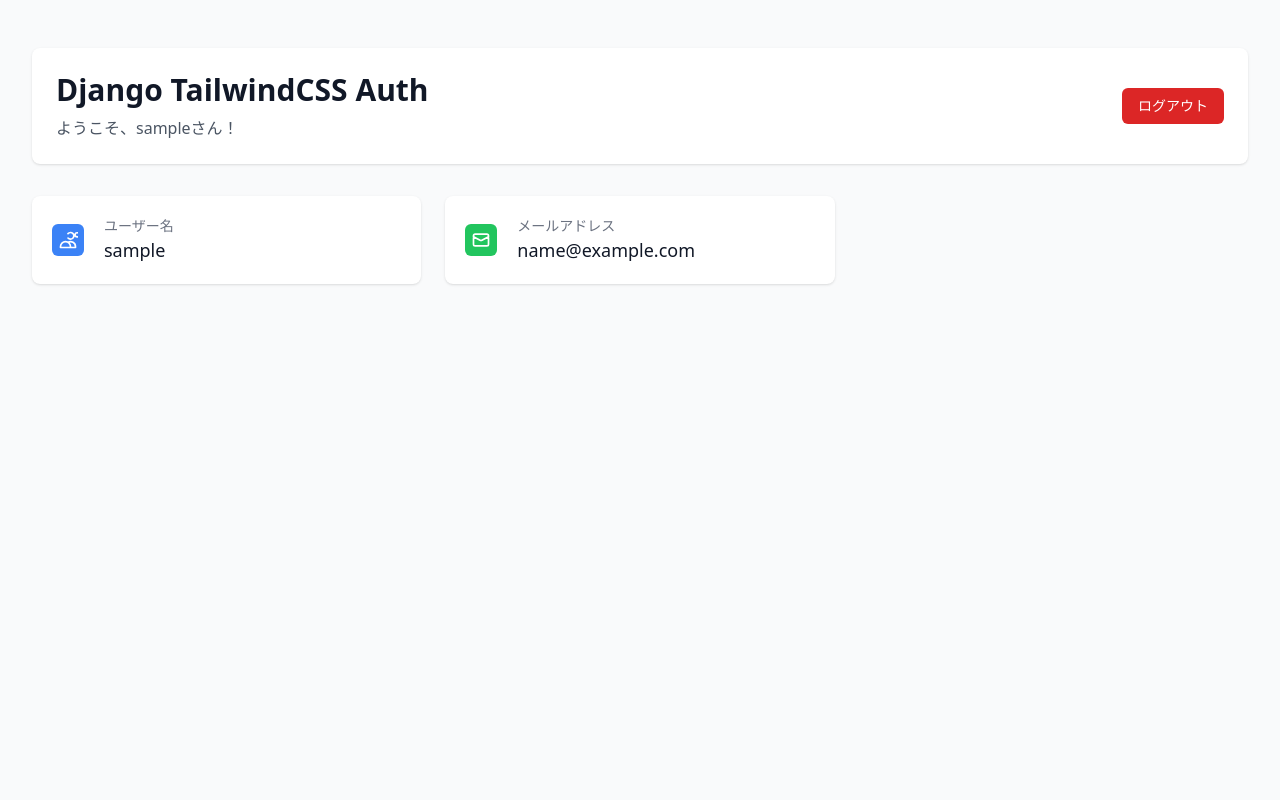
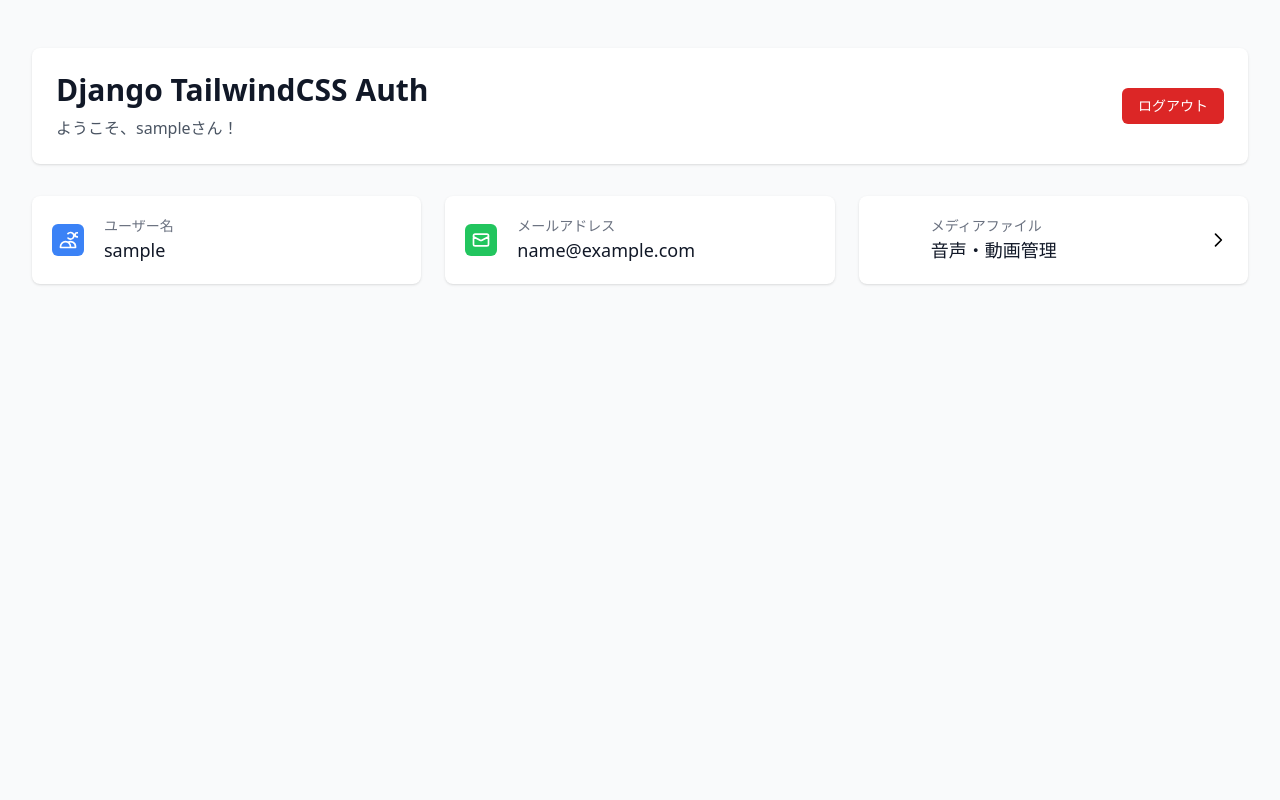
Before and after one commit to yukiharada1228/django-tailwindcss-auth, a Django app: page / in a window 1280 px wide. Run offline with Django 5.2, Linux system fonts and the light colour scheme; the visitor is signed in with stand-in values (Sample User, id 1).

Commit message:
メディアファイル機能を追加
- MediaFileモデルを追加（音声・動画ファイル管理）
- 安全なファイルストレージ機能を実装
- メディアファイルのアップロード・一覧・詳細・削除機能を追加
- 保護されたメディアファイルアクセス制御を実装
- フォームバリデーションとファイルサイズ制限を追加
- テンプレートとURL設定を更新
- Docker設定にメディアディレクトリを追加

```diff
--- a/app/models.py
+++ b/app/models.py
@@ -1,5 +1,51 @@
+import os
+import time
+
 from django.contrib.auth.models import AbstractUser
+from django.core.files.storage import FileSystemStorage
 from django.db import models
+from django.utils import timezone
+
+
+class SafeMediaFileStorage(FileSystemStorage):
+    """
+    安全なメディアファイルストレージ
+    """
+
+    def get_available_name(self, name, max_length=None):
+        """
+        ファイル名を安全な形式に変換し、重複を避ける
+        """
+        # 絶対パスを相対パスに変換
+        if os.path.isabs(name):
+            name = os.path.basename(name)
+
+        # ディレクトリとファイル名に分割
+        dir_name = os.path.dirname(name)
+        base_name = os.path.basename(name)
+        safe_base_name = self._get_safe_filename(base_name)
+        # ディレクトリが存在する場合は結合、そうでなければファイル名のみ
+        safe_name = (
+            os.path.join(dir_name, safe_base_name) if dir_name else safe_base_name
+        )
+
+        # 重複チェックのため元のget_available_nameメソッドを呼び出し
+        return super().get_available_name(safe_name, max_length)
+
+    def _get_safe_filename(self, filename):
+        """
+        ファイル名をタイムスタンプベースの安全な形式に変換
+        """
+        # ファイル拡張子を取得
+        _, ext = os.path.splitext(filename)
+
+        # タイムスタンプベースのファイル名を生成
+        timestamp = int(time.time() * 1000)  # ミリ秒のタイムスタンプ
+
+        # 安全なファイル名を生成
+        safe_name = f"media_{timestamp}{ext}"
+
+        return safe_name
 
 
 class User(AbstractUser):
@@ -9,3 +55,61 @@
 
     def __str__(self):
         return self.username
+
+
+class MediaFile(models.Model):
+    """音声・動画ファイル用のモデル"""
+
+    FILE_TYPE_CHOICES = [
+        ("audio", "音声"),
+        ("video", "動画"),
+    ]
+
+    user = models.ForeignKey(User, on_delete=models.CASCADE, verbose_name="ユーザー")
+    title = models.CharField(max_length=200, verbose_name="タイトル")
+    description = models.TextField(blank=True, verbose_name="説明")
+    file_type = models.CharField(
+        max_length=10, choices=FILE_TYPE_CHOICES, verbose_name="ファイル種別"
+    )
+    file = models.FileField(storage=SafeMediaFileStorage(), verbose_name="ファイル")
+    file_size = models.PositiveIntegerField(verbose_name="ファイルサイズ（バイト）")
+    duration = models.DurationField(null=True, blank=True, verbose_name="再生時間")
+    created_at = models.DateTimeField(default=timezone.now, verbose_name="作成日時")
+    updated_at = models.DateTimeField(auto_now=True, verbose_name="更新日時")
+
+    class Meta:
+        verbose_name = "メディアファイル"
+        verbose_name_plural = "メディアファイル"
+        ordering = ["-created_at"]
+
+    def __str__(self):
+        return f"{self.title} ({self.get_file_type_display()})"
+
+    def get_file_size_mb(self):
+        """ファイルサイズをMB単位で返す"""
+        return round(self.file_size / (1024 * 1024), 2)
+
+    def delete(self, *args, **kwargs):
+        """
+        メディアファイルを完全に削除（ファイル、ディレクトリ、DB）
+        """
+        try:
+            # ファイルを削除
+            if self.file:
+                try:
+                    # ファイルのパスを取得
+                    file_path = self.file.path
+                    if os.path.exists(file_path):
+                        os.remove(file_path)
+                        print(f"メディアファイルを削除しました: {file_path}")
+
+                except (ValueError, AttributeError, OSError) as e:
+                    print(f"メディアファイル削除エラー: {e}")
+
+            # データベースレコードを削除
+            super().delete(*args, **kwargs)
+
+        except Exception as e:
+            print(f"メディアファイル削除中のエラー: {e}")
+            # エラーが発生してもデータベースの削除は継続
+            super().delete(*args, **kwargs)
--- a/app/urls.py
+++ b/app/urls.py
@@ -6,9 +6,29 @@
 
 urlpatterns = [
     path("", views.IndexView.as_view(), name="index"),
-    path("login/", views.LoginView.as_view(), name="login"),
-    path("logout/", views.logout_view, name="logout"),
-    path("signup/", views.SignUpView.as_view(), name="signup"),
-    path("signup_done/", views.SignUpDoneView.as_view(), name="signup_done"),
-    path("activate/<uidb64>/<token>/", views.ActivateView.as_view(), name="activate"),
+    path("accounts/login/", views.LoginView.as_view(), name="login"),
+    path("accounts/logout/", views.logout_view, name="logout"),
+    path("accounts/signup/", views.SignUpView.as_view(), name="signup"),
+    path("accounts/signup_done/", views.SignUpDoneView.as_view(), name="signup_done"),
+    path(
+        "accounts/activate/<uidb64>/<token>/",
+        views.ActivateView.as_view(),
+        name="activate",
+    ),
+    path("media/<path:path>", views.protected_media, name="protected_media"),
+    # メディアファイル関連
+    path("media-files/", views.MediaFileListView.as_view(), name="media_list"),
+    path(
+        "media-files/upload/", views.MediaFileUploadView.as_view(), name="media_upload"
+    ),
+    path(
+        "media-files/<int:pk>/",
+        views.MediaFileDetailView.as_view(),
+        name="media_detail",
+    ),
+    path(
+        "media-files/<int:pk>/delete/",
+        views.MediaFileDeleteView.as_view(),
+        name="media_delete",
+    ),
 ]
--- a/app/views.py
+++ b/app/views.py
@@ -1,16 +1,21 @@
+import mimetypes
+import os
+
+from django.conf import settings
 from django.contrib import messages
 from django.contrib.auth import login, logout
 from django.contrib.auth.mixins import LoginRequiredMixin
 from django.contrib.auth.tokens import default_token_generator
 from django.contrib.auth.views import LoginView as AuthLoginView
+from django.http import Http404, HttpResponse
 from django.shortcuts import redirect, render
 from django.urls import reverse_lazy
 from django.utils.encoding import force_bytes
 from django.utils.http import urlsafe_base64_decode
-from django.views.generic import CreateView, TemplateView
+from django.views.generic import CreateView, DeleteView, ListView, TemplateView
 
-from .forms import SignUpForm
-from .models import User
+from .forms import MediaFileUploadForm, SignUpForm
+from .models import MediaFile, User
 
 
 class IndexView(LoginRequiredMixin, TemplateView):
@@ -88,3 +93,94 @@
         result = activate_user(uidb64, token)
         context = self.get_context_data(result=result)
         return self.render_to_response(context)
+
+
+def protected_media(request, path):
+    """保護されたメディアファイルへのアクセス制御"""
+    user_authenticated = request.user.is_authenticated
+
+    # ログイン済みユーザーは許可
+    if user_authenticated:
+        pass
+    else:
+        # 未認証ユーザーはログインページにリダイレクト
+        from django.contrib.auth.views import redirect_to_login
+
+        return redirect_to_login(request.get_full_path())
+
+    file_path = os.path.join(settings.MEDIA_ROOT, path)
+    if not os.path.exists(file_path):
+        raise Http404()
+
+    response = HttpResponse()
+    content_type, _ = mimetypes.guess_type(file_path)
+    if content_type:
+        response["Content-Type"] = content_type
+    response["X-Accel-Redirect"] = f"/protected_media/{path}"
+    return response
+
+
+class MediaFileListView(LoginRequiredMixin, ListView):
+    """メディアファイル一覧ビュー"""
+
+    model = MediaFile
+    template_name = "media/list.html"
+    context_object_name = "media_files"
+    paginate_by = 10
+    login_url = "app:login"
+
+    def get_queryset(self):
+        return MediaFile.objects.filter(user=self.request.user)
+
+
+class MediaFileUploadView(LoginRequiredMixin, CreateView):
+    """メディアファイルアップロードビュー"""
+
+    model = MediaFile
+    form_class = MediaFileUploadForm
+    template_name = "media/upload.html"
+    success_url = reverse_lazy("app:media_list")
+    login_url = "app:login"
+
+    def form_valid(self, form):
+        form.instance.user = self.request.user
+        form.instance.file_size = form.instance.file.size
+        return super().form_valid(form)
+
+    def get_success_url(self):
+        messages.success(self.request, "ファイルが正常にアップロードされました。")
+        return super().get_success_url()
+
+
+class MediaFileDetailView(LoginRequiredMixin, TemplateView):
+    """メディアファイル詳細ビュー"""
+
+    template_name = "media/detail.html"
+    login_url = "app:login"
+
+    def get_context_data(self, **kwargs):
+        context = super().get_context_data(**kwargs)
+        media_file = MediaFile.objects.get(pk=kwargs["pk"])
+
+        # ユーザーが所有するファイルかチェック
+        if media_file.user != self.request.user:
+            raise Http404("ファイルが見つかりません。")
+
+        context["media_file"] = media_file
+        return context
+
+
+class MediaFileDeleteView(LoginRequiredMixin, DeleteView):
+    """メディアファイル削除ビュー"""
+
+    model = MediaFile
+    template_name = "media/delete.html"
+    success_url = reverse_lazy("app:media_list")
+    login_url = "app:login"
+
+    def get_queryset(self):
+        # ユーザーが所有するファイルのみ削除可能
+        return MediaFile.objects.filter(user=self.request.user)
+
+    def delete(self, request, *args, **kwargs):
+        return super().delete(request, *args, **kwargs)
--- a/docker-compose.yml
+++ b/docker-compose.yml
@@ -18,6 +18,7 @@
     command: sh -c "uv run python manage.py migrate --noinput && uv run python manage.py collectstatic --noinput && uv run gunicorn config.asgi:application -k uvicorn_worker.UvicornWorker --bind 0.0.0.0:8000"
     volumes:
       - staticfiles:/app/staticfiles
+      - ./media:/app/media
     env_file:
       - .env
     networks:
--- a/templates/index.html
+++ b/templates/index.html
@@ -76,6 +76,38 @@
                     </div>
                 </div>
             </div>
+
+            <!-- メディアファイル機能 -->
+            <div class="bg-white overflow-hidden shadow rounded-lg hover:shadow-lg transition-shadow">
+                <a href="{% url 'app:media_list' %}" class="block">
+                    <div class="p-5">
+                        <div class="flex items-center">
+                            <div class="flex-shrink-0">
+                                <div class="w-8 h-8 bg-purple-500 rounded-md flex items-center justify-center">
+                                    <svg class="w-5 h-5 text-white" fill="none" stroke="currentColor" viewBox="0 0 24 24">
+                                        <path stroke-linecap="round" stroke-linejoin="round" stroke-width="2" d="M7 16a4 4 0 01-.88-7.903A5 5 0 1115.9 6L16 6a5 5 0 011 9.9M15 13l-3-3m0 0l-3 3m3-3v12"></path>
+                                    </svg>
+                                </div>
+                            </div>
+                            <div class="ml-5 w-0 flex-1">
+                                <dl>
+                                    <dt class="text-sm font-medium text-gray-500 truncate">
+                                        メディアファイル
+                                    </dt>
+                                    <dd class="text-lg font-medium text-gray-900">
+                                        音声・動画管理
+                                    </dd>
+                                </dl>
+                            </div>
+                            <div class="flex-shrink-0">
+                                <svg class="w-5 h-5 text-gray-400" fill="none" stroke="currentColor" viewBox="0 0 24 24">
+                                    <path stroke-linecap="round" stroke-linejoin="round" stroke-width="2" d="M9 5l7 7-7 7"></path>
+                                </svg>
+                            </div>
+                        </div>
+                    </div>
+                </a>
+            </div>
         </div>
     </div>
 </div>
```
Also changed, not shown: app/forms.py (+64 -0 lines), config/settings.py (+13 -2 lines), app/migrations/0002_mediafile.py (added), 1 other file.
